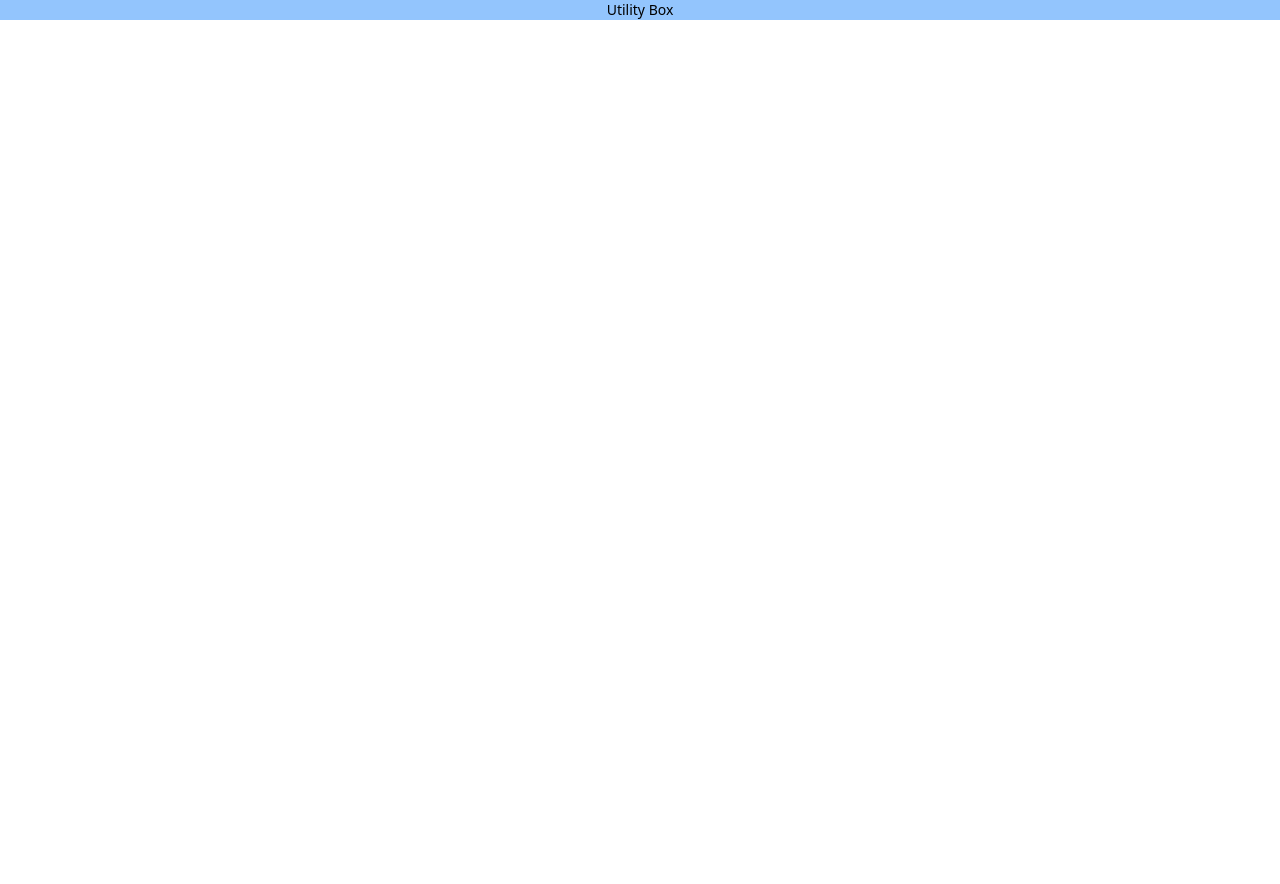
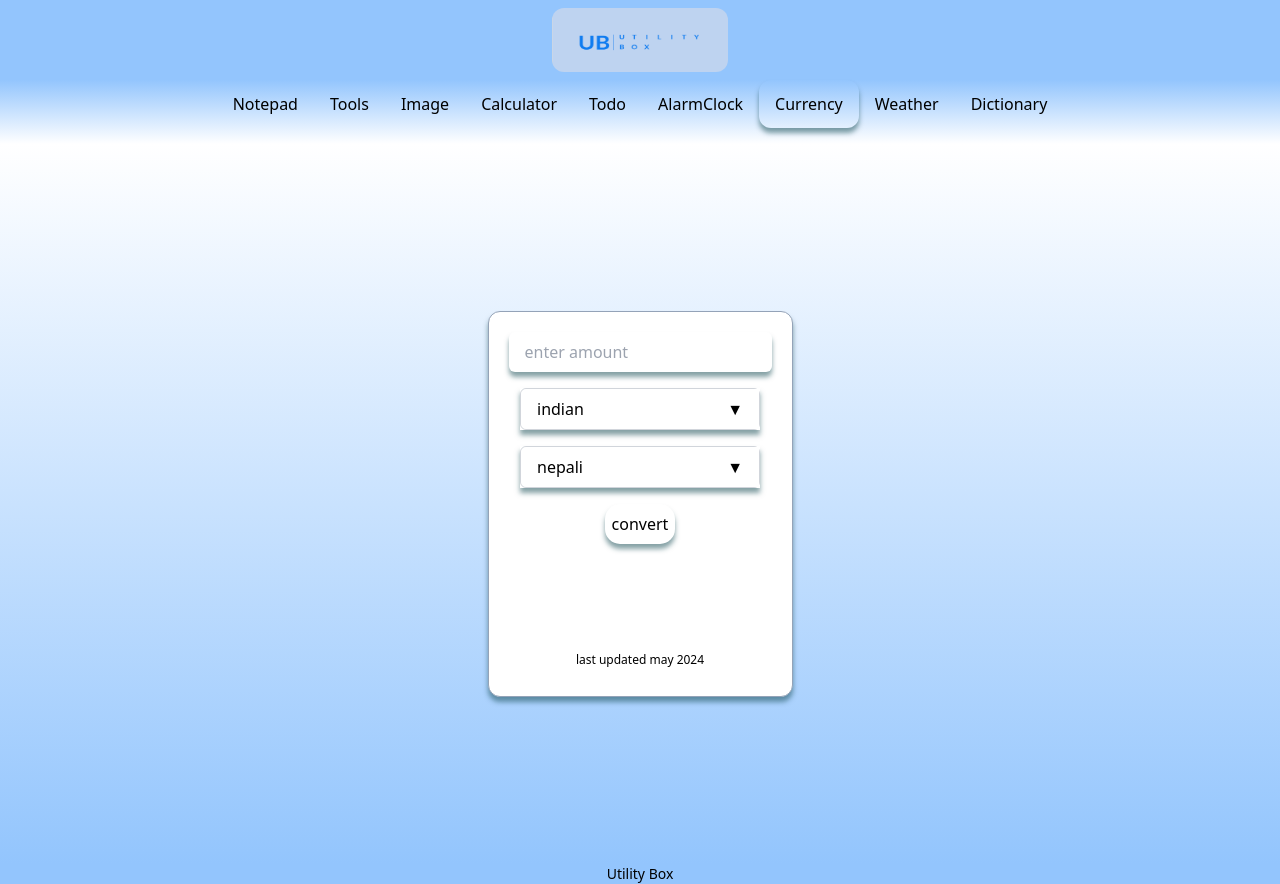
Before and after one commit to tarunkumarkushwaha/reactor-using-vite, a React (Vite) app: page /currencyconverter in a window 1280 px wide. Before the commit this address had no page. Before the commit the page ends 800 px from the top, so only its background shows below. Built offline with nearby package versions, Linux system fonts and the light colour scheme.

Commit message:
currency converter added

```diff
--- a/src/App.jsx
+++ b/src/App.jsx
@@ -10,7 +10,7 @@ import Todo from "./Components/Todo";
 import Tools from "./Components/Tools";
 import Notepad from "./Components/Notepad/Notepad";
 import AlarmClock from "./Components/AlarmClock";
-// import CurrencyConverter from "./Components/CurrencyConverter";
+import CurrencyConverter from "./Components/CurrencyConverter";
 import WeatherWidget from "./Components/WeatherWidget";
 import Dictionary from "./Components/Dictionary";
 import Navbar from "./Components/Navbar";
@@ -26,7 +26,7 @@ function App() {
           <Route path="/todo" element={<><Navbar /><Todo /></>} />
           <Route path="/imagesearch" element={<><Navbar /><ImageSearch/></>} />
           <Route path="/alarmclock" element={<><Navbar /><AlarmClock /></>} />
-          {/* <Route path="/currencyconverter" element={<><Navbar /><CurrencyConverter /></>} /> */}
+          <Route path="/currencyconverter" element={<><Navbar /><CurrencyConverter /></>} />
           <Route path="/weather" element={<><Navbar /><WeatherWidget /></>} />
           <Route path="/dictionary" element={<><Navbar /><Dictionary /></>} />
           <Route path="/tools" element={<><Navbar /><Tools /></>} />
--- a/src/Components/AlarmClock.jsx
+++ b/src/Components/AlarmClock.jsx
@@ -120,7 +120,7 @@ const AlarmClock = () => {
                         <div className="md:text-[100px] text-4xl text-center font-bold">{time}</div>
                         <div className="md:text-[100px] text-4xl text-center font-bold mx-[10px]">{ampm}</div>
                     </div>
-                    <div className="md:text-[50px] text-2xl text-center md:w-[50vw] w-[70vw]">{date}</div>
+                    <div className="md:text-[50px] text-2xl p-4 text-center md:w-[50vw] w-[70vw]">{date}</div>
                 </div>
             </div>}
             {/* Modal  */}
--- a/src/Components/CurrencyConverter.jsx
+++ b/src/Components/CurrencyConverter.jsx
@@ -1,13 +1,155 @@
-import React from 'react'
+import React, { useEffect, useRef, useState } from 'react'
 
 const CurrencyConverter = () => {
+  const [inputValue, setInputValue] = useState("indian");
+  const [amount, setamount] = useState(0);
+  const [inputValue2, setInputValue2] = useState("nepali");
+  const [output, setoutput] = useState();
+  const [showDropdown, setShowDropdown] = useState(false);
+  const [showDropdown2, setShowDropdown2] = useState(false);
+
+  const inputRef = useRef(null);
+
+  const currency = [
+    { name: "indian", value: 1 },
+    { name: "nepali", value: 1.6 },
+    { name: "usd", value: 0.012 },
+    { name: "euro", value: 0.011 },
+    { name: "yen", value: 1.88 },
+    { name: "pound", value: 0.0094 },
+    { name: "cny", value: 0.093 },      // update it
+    { name: "chf", value: 0.012 },
+    { name: "rub", value: 1.02 },
+    { name: "zar", value: 0.25 }
+  ];
+
+  useEffect(() => {
+    const handleClickOutside = (event) => {
+      if (inputRef.current && !inputRef.current.contains(event.target)) {
+        setShowDropdown(false);
+        setShowDropdown2(false);
+      }
+    };
+
+    document.addEventListener('mousedown', handleClickOutside);
+
+    return () => {
+      document.removeEventListener('mousedown', handleClickOutside);
+    };
+  }, []);
+
+  const filteredOptions = currency.filter(option =>
+    option.name.toLowerCase().includes(inputValue.toLowerCase())
+  )
+  const filteredOptions2 = currency.filter(option =>
+    option.name.toLowerCase().includes(inputValue2.toLowerCase())
+  )
+
+  const handleConvert = () => {
+    let value1 = currency.filter((item, i) => { return item.name == inputValue })[0]?.value
+    let value2 = currency.filter((item, i) => { return item.name == inputValue2 })[0]?.value
+
+    console.log(value1, value2)
+    setoutput((1 / value1 * value2) * parseInt(amount))
+  }
+
   return (
     <>
-      <div className="flex-row-center smooth-entry">
-        <div className="currencyBox flex-column-center">
-          <h1>Currency Converter</h1>
-          <h3>comming sooon</h3>
+      <div className="flex flex-col justify-center items-center h-[90vh] bg-gradient-to-b from-white to-blue-300 smooth-entry">
+
+        <div className="relative bg-white shadow-[0px_5px_5px_rgba(13,69,77,0.5)] rounded-xl border border-slate-400 p-5 flex flex-col gap-4 justify-center items-center" ref={inputRef}>
+          <input
+            type="text"
+            // value={amount}
+            onChange={(e) => {
+              setamount(e.target.value)
+            }}
+            placeholder="enter amount"
+            className="w-full px-4 py-2 focus:outline-none rounded-md focus:border-none shadow-[0px_5px_5px_rgba(13,69,77,0.5)]"
+          />
+          <div className=' shadow-[0px_5px_5px_rgba(13,69,77,0.5)]'>
+            <div className="flex w-60 border border-gray-300 rounded-md">
+              <input
+                type="text"
+                value={inputValue}
+                onChange={(e) => {
+                  setInputValue(e.target.value)
+                  setShowDropdown(true)
+                }}
+                placeholder="currency 1"
+                className="w-full px-4 py-2 focus:outline-none rounded-md focus:border-none"
+              />
+              <div
+                className="px-4 py-2 focus:outline-none hover:border-none cursor-pointer bg-white"
+                onClick={() => {
+                  setShowDropdown(!showDropdown)
+                  setInputValue("")
+                }}
+              >
+                &#9660;
+              </div>
+            </div>
+            {showDropdown && (
+              <div className="absolute top-16 w-60 max-h-60 overflow-scroll overflow-x-hidden z-10 mt-1 bg-white border border-gray-300 rounded shadow-lg">
+                {filteredOptions.map((option, index) => (
+                  <div
+                    key={index}
+                    className="px-4 py-2 cursor-pointer hover:bg-gray-100"
+                    onClick={() => {
+                      setInputValue(option.name);
+                      setShowDropdown(false);
+                    }}
+                  >
+                    {option.name}
+                  </div>
+                ))}
+              </div>
+            )}
+          </div>
+          <div className=' shadow-[0px_5px_5px_rgba(13,69,77,0.5)]'>
+            <div className="flex w-60 border border-gray-300 rounded-md">
+              <input
+                type="text"
+                value={inputValue2}
+                onChange={(e) => {
+                  setInputValue2(e.target.value)
+                  setShowDropdown2(true)
+                }}
+                placeholder="currency 2"
+                className="w-full px-4 py-2 focus:outline-none rounded-md focus:border-none"
+              />
+              <div
+                className="px-4 py-2 focus:outline-none hover:border-none cursor-pointer bg-white"
+                onClick={() => {
+                  setShowDropdown2(!showDropdown2)
+                  setInputValue2("")
+                }}
+              >
+                &#9660;
+              </div>
+            </div>
+            {showDropdown2 && (
+              <div className="absolute top-16 w-60 max-h-60 overflow-scroll overflow-x-hidden z-10 mt-1 bg-white border border-gray-300 rounded shadow-lg">
+                {filteredOptions2.map((option, index) => (
+                  <div
+                    key={index}
+                    className="px-4 py-2 cursor-pointer hover:bg-gray-100"
+                    onClick={() => {
+                      setInputValue2(option.name);
+                      setShowDropdown2(false);
+                    }}
+                  >
+                    {option.name}
+                  </div>
+                ))}
+              </div>
+            )}
+          </div>
+          <button className='bg-white' onClick={handleConvert}>convert</button>
+          <div className='font-bold text-3xl m-4 h-10'>{output?.toFixed(2)}</div>
+          <div className='font-normal text-xs m-1 h-5'>last updated may 2024</div>
         </div>
+
       </div>
     </>
   )
--- a/src/Components/Dictionary.jsx
+++ b/src/Components/Dictionary.jsx
@@ -53,7 +53,7 @@ const Dictionary = () => {
                         onChange={displaychange}
                         onKeyDown={onEnterPress}
                         placeholder="enter word"
-                        className="focus:outline-none w-full max-w-96 bg-white shadow wordsearch"
+                        className="focus:outline-none w-full max-w-96 bg-white wordsearch shadow-[0px_5px_5px_rgba(13,69,77,0.5)]"
                     ></input>
                     <div className="flex md:flex-row flex-col justify-center items-center wrap">
                         <button className="m-3 bg-slate-100" onClick={searchWord}>Search</button>
--- a/src/Components/ImageSearch.jsx
+++ b/src/Components/ImageSearch.jsx
@@ -81,7 +81,7 @@ const ImageSearch = () => {
   return (
     <div className="min-h-screen bg-gradient-to-b from-white to-blue-300 p-8 smooth-entry">
       <div className="flex flex-col items-center gap-3">
-        <h1 className="rounded-lg text-white italic shadow-lg text-center font-display text-4xl bg-gradient-to-r from-blue-500 via-yellow-400 to-green-500 p-4">
+        <h1 className="rounded-lg text-white shadow-[0px_5px_5px_rgba(13,69,77,0.5)] italic text-center font-display text-4xl bg-gradient-to-r from-blue-500 via-yellow-400 to-green-500 p-4">
           FunPhoto
         </h1>
         <div className="box bg-white rounded-lg border border-gray-400 p-8 py-10 md:w-[50vw] w-[90vw] shadow-[0px_5px_5px_rgba(13,69,77,0.5)]">
--- a/src/Components/Navbar.jsx
+++ b/src/Components/Navbar.jsx
@@ -51,9 +51,9 @@ const Navbar = () => {
               <li className="list-none">
                 <NavLink to={"/AlarmClock"} className="block px-4 py-3 text-black no-underline hover:bg-blue-200 rounded-xl">AlarmClock</NavLink>
               </li>
-              {/* <li className="list-none">
+              <li className="list-none">
               <NavLink to={"/currencyconverter"} className="block px-4 py-3 text-black no-underline hover:bg-blue-200 rounded-xl">Currency</NavLink>
-            </li> */}
+            </li>
               <li className="list-none">
                 <NavLink to={"/weather"} className="block px-4 py-3 text-black no-underline hover:bg-blue-200 rounded-xl">Weather</NavLink>
               </li>
--- a/src/Components/WeatherWidget.jsx
+++ b/src/Components/WeatherWidget.jsx
@@ -63,7 +63,7 @@ const WeatherWidget = () => {
           onChange={displaychange}
           onKeyDown={onEnterPress}
           placeholder="enter location"
-          className="focus:outline-none rounded-xl p-4 border border-slate-400 shadow weathersearch"
+          className="focus:outline-none rounded-xl p-4 border border-slate-400 weathersearch shadow-[0px_5px_5px_rgba(13,69,77,0.5)]"
         ></input>
         <div className="rounded-xl border p-5 m-5 bg-white shadow-[0px_5px_5px_rgba(13,69,77,0.5)] border-slate-500 flex flex-col justify-center items-center">
 
```
Also changed, not shown: src/Components/Tools.jsx (+35 -10 lines), src/assets/scripts/script1.js (+112 -55 lines).
